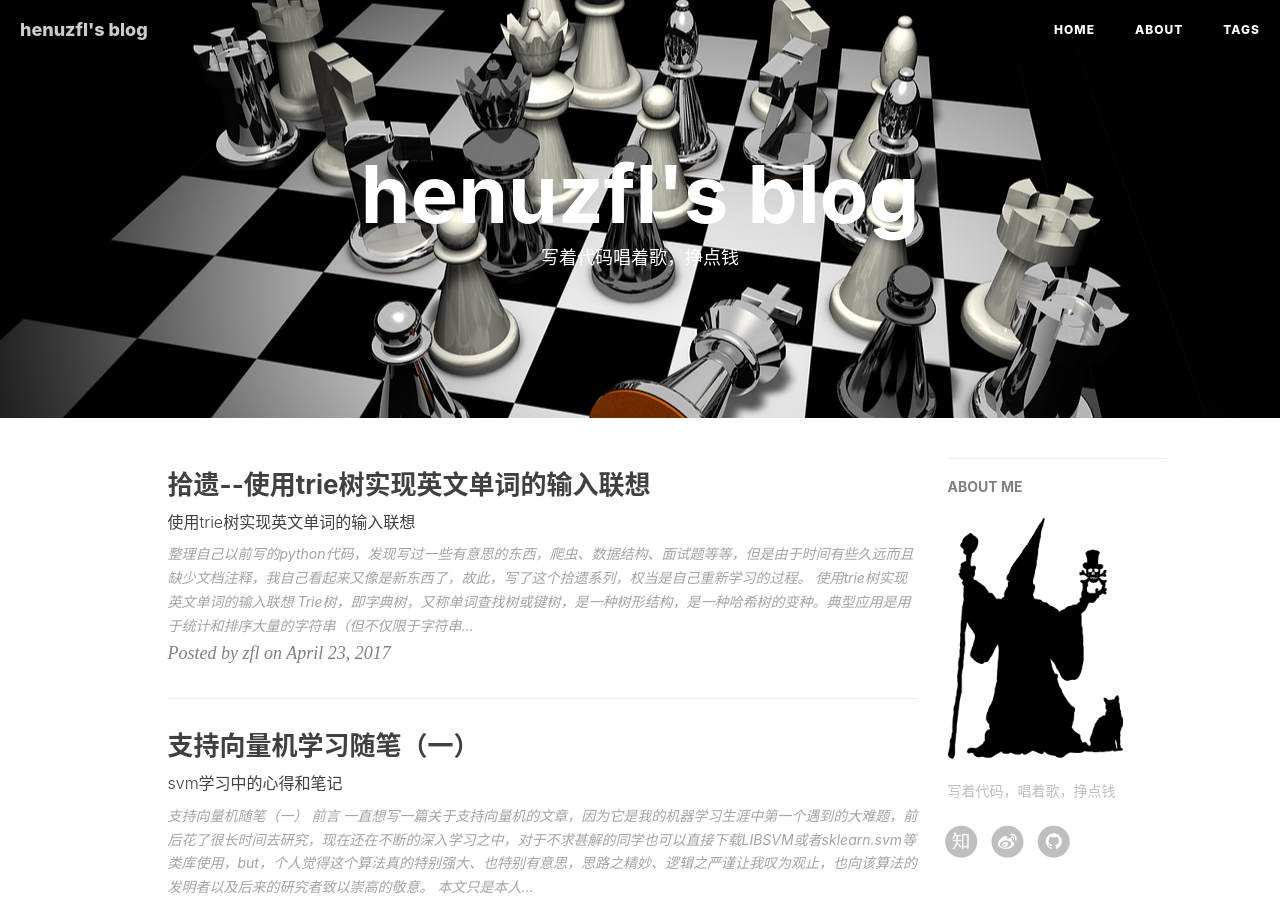
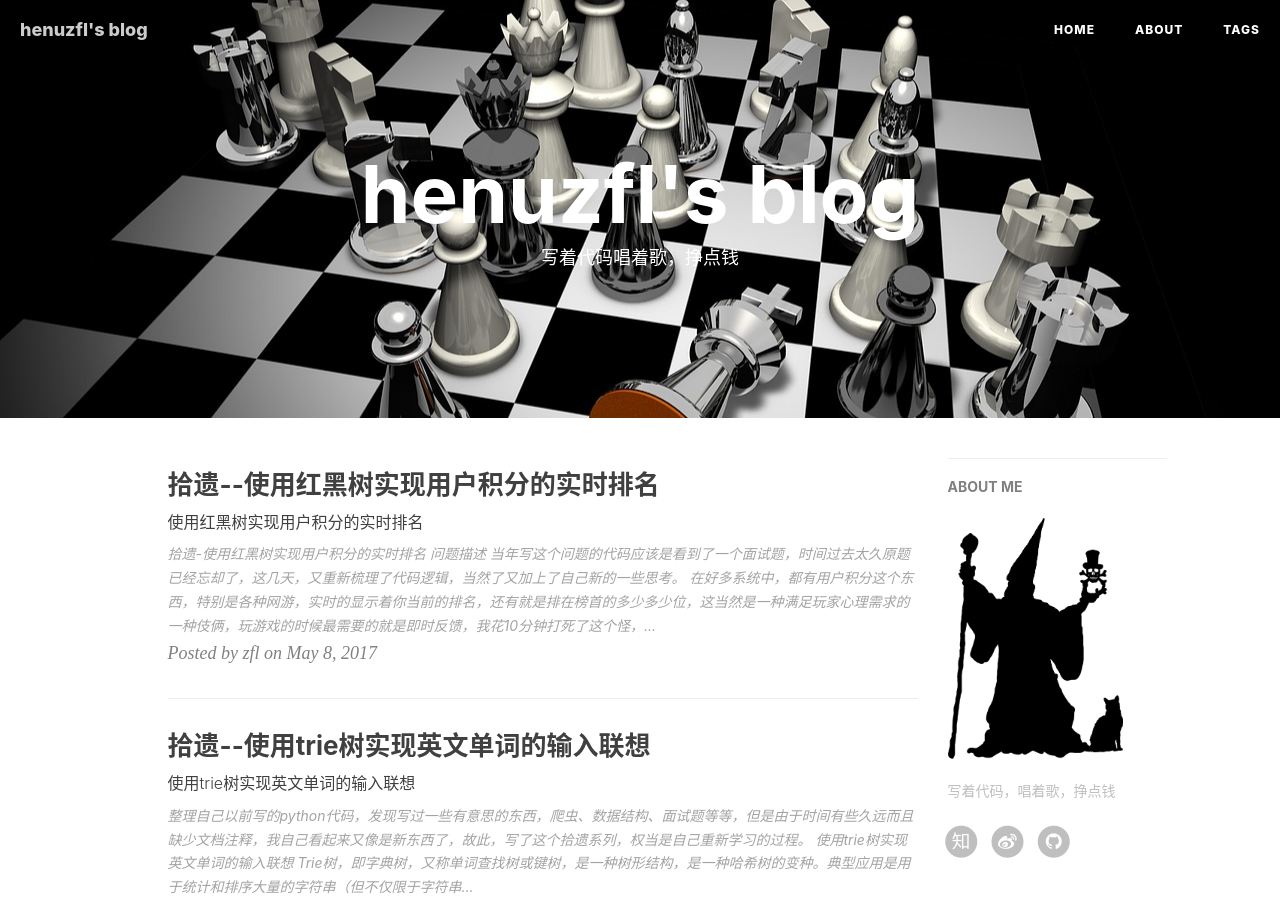
Before and after one commit to henuzfl/henuzfl.github.io, a Jekyll site: the page built from index.html, in a window 1280 px wide and 900 px high. Built offline with Jekyll 4.4.1, drawn with Linux system fonts in a browser that asks for light colours; the list of posts is cut into pages by our own code; comment, search, counter and statistics services are not loaded; some of the changed lines change nothing that is shown.

Commit message:
积分排名文章

````diff
--- a/_posts/2017-04-17-svm-note.markdown
+++ b/_posts/2017-04-17-svm-note.markdown
@@ -62,7 +62,7 @@ f(x)=\begin{cases} 1, x > 0 \\ -1,y<0  \end{cases}
 $$
 
 感知机的学习策略就是找到这样一个超平面S，也就是求得函数的参数w、b，这是感知机的几何解释。
-**感知机的另一种解释：**类似于生物上神经元的信息处理工具，对于特征向量的特征值$$ x_1,x_2,...,x_N $$，对应的权值w有$$ w_1,w_2,...,w_N $$表示了每个特征的重要程度，感知机的输出到底是-1或者+1还要有一个偏置，本文感知机的偏置为-b，如果特征值和权值的加权和$$ \sum_{i=1}^N w_ix_i $$大于偏置-b，则为+1，如果加权和小于偏置-b则为-1；如下图：
+**感知机的另一种解释：**类似于生物上神经元的信息处理工具，对于特征向量的特征值$$ x_1,x_2,...,x_N $$，对应的权值w有$$ w_1,w_2,...,w_N $$表示了每个特征的重要程度，感知机的输出到底是-1或者+1还要有一个阈值（threshold），将特征值和权重的加权和去和阈值做比较，如果大于阈值，我们习惯于使用偏置b来代替阈值，b=-threshold，本文感知机的阈值为-b，如果特征值和权值的加权和$$ \sum_{i=1}^N w_ix_i $$大于阈值-b，则为+1，如果加权和小于阈值-b则为-1，我们通过调整权值w和偏置b就可以得到不同的感知机模型；如下图：
 ![svm-5.png](http://upload-images.jianshu.io/upload_images/730879-b1c28fa6af6be62d.png?imageMogr2/auto-orient/strip%7CimageView2/2/w/1240)
 怎么样求得函数的参数呢？我们去找一个损失函数，损失函数是关于w、b的连续可导函数，由此我们使用选择所有误分类点到超平面S的距离之和，任意一点到超平面的距离为：
 
--- a/_posts/2017-04-25-trie.markdown
+++ b/_posts/2017-04-25-trie.markdown
@@ -178,4 +178,5 @@ sheets  3
 
 
 ## 总结
+具体trie树的实现实例为：[Trie](https://github.com/henuzfl/funcCode/blob/master/Trie.py) ，最小堆的实现实例：[MinHeap](https://github.com/henuzfl/funcCode/blob/master/MinHeap.py)。
 Trie树是一种非常重要的数据结构，它在信息检索，字符串匹配等领域有广泛的应用，同时，它也是很多算法和复杂数据结构的基础，如后缀树，AC自动机等。
--- /dev/null
+++ b/_posts/2017-05-08-integral-sort.markdown
@@ -0,0 +1,108 @@
+---
+layout:     post
+title:      "拾遗--使用红黑树实现用户积分的实时排名"
+subtitle:   "使用红黑树实现用户积分的实时排名"
+date:       2017-05-08 12:00:00
+author:     "zfl"
+header-img: "img/post_data_structure.jpg"
+header-mask: 0.6
+catalog:    true
+tags:
+    - 数据结构
+    - 搜索树
+    - 红黑树
+    - 算法
+    - python
+    - 拾遗
+---
+
+# 拾遗-使用红黑树实现用户积分的实时排名
+## 问题描述
+当年写这个问题的代码应该是看到了一个面试题，时间过去太久原题已经忘却了，这几天，又重新梳理了代码逻辑，当然了又加上了自己新的一些思考。
+在好多系统中，都有用户积分这个东西，特别是各种网游，实时的显示着你当前的排名，还有就是排在榜首的多少多少位，这当然是一种满足玩家心理需求的一种伎俩，玩游戏的时候最需要的就是即时反馈，我花10分钟打死了这个怪，就要看到我积分的变化和排名的变化，要不然可就提不起玩下去的兴趣了；还要实时的查看各种榜单，给玩家一个冲击榜单的诱惑。
+由此，我暂时引出了以下需求：
+1. 用户当前的实时排名；
+2. 用户积分的变更；
+3. 实时得到排名前N位的用户。
+
+## 问题实现
+针对于需求，首先模拟了尽可能真实的数据以方面后面进行测试，然后使用了两种解决方案来实现。
+### 模拟数据
+本文采用了Mongodb数据库来持久化数据，使用python的pymongo来实现，模拟插入10w条数据，积分的最大值为5w，为了最大程度的模拟真实环境，根据2/8原则，有百分之二十的人在百分之八十的高分区，有百分之八十的人在百分之二十低分区，随机生成一些名字和积分插入到数据库中:
+```python
+def dataInputDB(self):
+    n = 100000
+    global maxIntegral
+    for i in range(n):
+        integral = random.randint(int(maxIntegral*0.8),maxIntegral) if random.random() > 0.8 else random.randint(0,int(maxIntegral*0.2))
+        user = User(self.getRandomUserName(),integral)
+        self.insertUser(user)
+```
+### 直接使用SQL语句实现
+首先想到的即使直接通过SQL语句来实现，这个实现起来简单明了，获得TopN的用户，直接按照积分倒序查找前N条记录就OK了：
+```python
+def getTopNUsers(self,n):
+    topNUsers = []
+    for u in self.UserColl.find({},{"name":1}).limit(n).sort("integral",-1):
+        topNUsers.append(u.get("name"))
+    return topNUsers
+```
+查询用户的实时排名，这个排名包括两个部分，一部分是积分比他多的用户数，另一部分是积分和他相同用户中的排名（这部分就按照插入数据库的先后顺序）：
+```python
+def getUserRank(self,name):
+    user = self.UserColl.find_one({"name":name})
+    rank = 0
+    for userObj in self.UserColl.find({"integral":user.get("integral")}):
+        rank += 1
+        if name == userObj.get("name"):
+            break
+    rank += self.UserColl.count({"integral":{"$gt":user.get("integral")}})
+    return rank
+```
+通过这种方式实现比较简单，针对于小规模的用户量不失为一种好的解决方案，具体的实现代码：[integralRankByDB](https://github.com/henuzfl/funcCode/blob/master/integralRankByDB.py),但是，在大规模大并发的情况下，当查询排名的同时有插入数据就会出现锁表的情况，虽然mongodb的粒度比较小，可能会影响小一点。另一方面，需求要求的是实时，每次读取硬盘效率也会不高，如果能放到内存中就好了。
+
+## 使用红黑树来实现
+既要使用内存来实现，使用何种的数据结构来组织数据就特别重要了，最好数据结构本身就可以满足需求，第一个就想到了一种**二叉搜索树**来实现，这个就非常友好了，内存占用率也不高，插入、删除、积分变更、排名、TopN的时间复杂度都为$$ O(log(h)) $$(h表示二叉树的高度)，要实现排名功能的话序我们还需要在每个节点上增加一个count的字段，这个count字段表示通过这个节点的所有节点数目，利用每个节点的右子树和父节点的右子树都比它大的原理就可以实现排序了，分两种情况：
+1. 如果是父节点的右儿子，则直接递归到父节点
+2. 如果是父节点的左儿子，则排名要加上父节点的右儿子的count值和父节点本身的个数1。如图实现节点3的排名所递归的路径：
+
+![tree1.png](http://upload-images.jianshu.io/upload_images/730879-878d5b1580b4dcc6.png?imageMogr2/auto-orient/strip%7CimageView2/2/w/1240)
+
+TopN问题的话就非常好解决了，首先找到最大值，然后再递归的找节点的前驱，直到找到N个节点。具体的二叉搜索树的代码参见[BinaryTreee](https://github.com/henuzfl/funcCode/blob/master/BinarySearchTree.py)，这个代码很简单，我参照的是《算法导论》第十二章。
+二叉搜索树的缺陷也显而易见，n个节点在最好的情况下高度h=log(n)，最坏的情况高度h=n，而插入、删除、变更、排名、TopN等操作都依赖h，由此呢，我们使用在最坏的情况下也保证h=log(n)的红黑树作为数据结构。
+红黑树的具体原理和实现这里不赘述，参见《算法导论》第十三章，因为真的很复杂，在没有参考的情况下很难写出完整的实现过程，据说《算法导论》的作者自己也说自己写不出来，足以见其变态程度。为了能够实现上述功能，以下我只重点说明一下我改造红黑树的部分：
+1. **节点的改造**
+为了实现排名功能增加了count字段，同时为了实现相同积分的用户将values设定成了list：
+```python
+class Node(object):
+
+    def __init__(self,key,value):
+        self.key = key
+        self.values = []
+        self.values.append(value)
+        self.count = 1
+        self.left = None
+        self.right = None
+        self.parent = None
+        self.color = None
+
+    def addNewValue(self,value):
+        self.values.extend(value)
+
+    # 当前用户在相同积分的用户中的排名
+    def getValueRank(self,value):
+        return self.values.index(value) + 1
+
+    def length(self):
+        return len(self.values)
+```
+2. **左旋和右旋**
+![tree2.png](http://upload-images.jianshu.io/upload_images/730879-a245351415d8fee5.png?imageMogr2/auto-orient/strip%7CimageView2/2/w/1240)
+左旋和右旋也伴随着count值的变化，主要是节点x，y，变化如下：
+![tree3.png](http://upload-images.jianshu.io/upload_images/730879-c4d3999c66f443d9.png?imageMogr2/auto-orient/strip%7CimageView2/2/w/1240)
+3. **删除节点**
+删除节点要注意递归到root节点count-1
+以上详细的实现代码：[integralRank](https://github.com/henuzfl/funcCode/blob/master/integralRank.py)
+## 总结
+在我的渣本上实现对10w数据对两种实现方法做了对比测试，效率提升还是很大的，毕竟是操作内存，使用红黑树的各个操作的时间基本上都在5毫秒以内，直接使用数据库方式都在二三百毫秒左右。
+可以看出使用红黑树在大数据量的情况下不失为一种良好的解决方案，**但是**，做什么时候永远都要说但是，缺点就是红黑树**不支持大并发**呀！每次对红黑树的操作都要锁定树，锁的粒度还是比较大的，有没有更加完美的解决方案呢？很显然是有的，噔噔噔噔，那就是跳表（SkipList），暂时还没有实现，有空搞一下。
````
